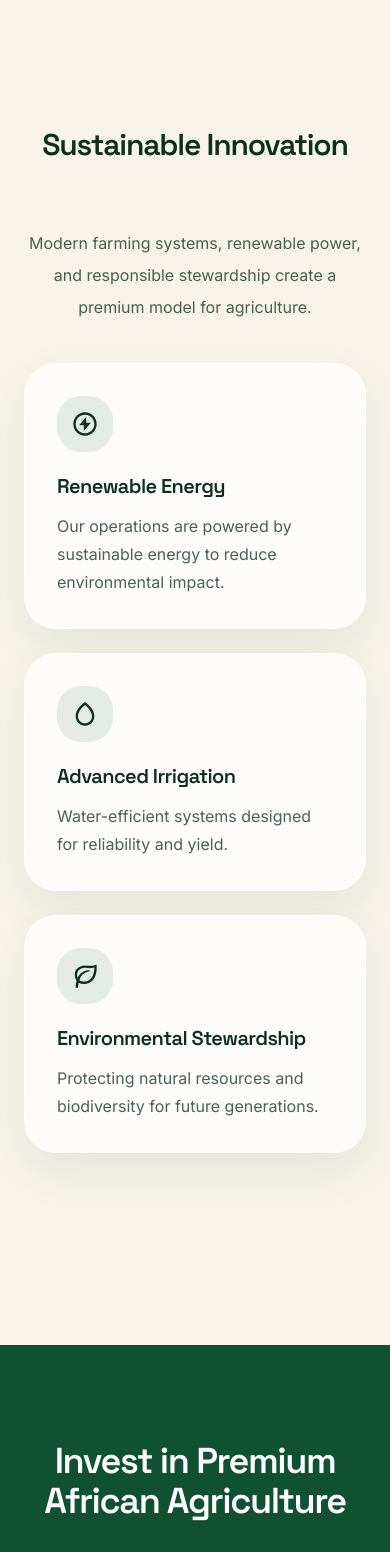
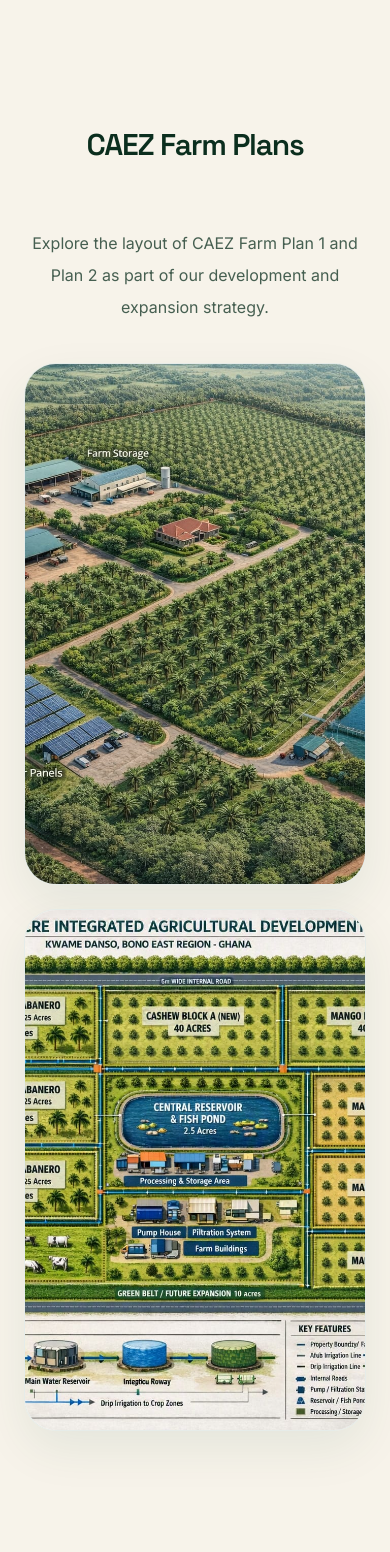
Before and after one commit to Zanetta-15/caezFarms, a React (Vite) app: page /products in a window 390 px wide. Shown: the part 4380-5932 px from the top of the page. Built offline with nearby package versions, Linux system fonts and the light colour scheme.

Commit message:
fine tunes and fixes

```diff
--- a/src/components/Contact.jsx
+++ b/src/components/Contact.jsx
@@ -86,21 +86,21 @@ export default function Contact() {
     setIsSubmitting(true)
 
     try {
+      const submissionData = new FormData()
+      submissionData.append('access_key', accessKey)
+      submissionData.append(
+        'subject',
+        formData.subject.trim() || 'New message from CAEZ Farms contact form'
+      )
+      submissionData.append('fullName', formData.fullName)
+      submissionData.append('email', formData.email)
+      submissionData.append('phone', formData.phone)
+      submissionData.append('message', formData.message)
+      submissionData.append('website', formData.website)
+
       const response = await fetch(WEB3FORMS_ENDPOINT, {
         method: 'POST',
-        headers: {
-          'Content-Type': 'application/json'
-        },
-        body: JSON.stringify({
-          access_key: accessKey,
-          subject:
-            formData.subject.trim() || 'New message from CAEZ Farms contact form',
-          fullName: formData.fullName,
-          email: formData.email,
-          phone: formData.phone,
-          message: formData.message,
-          website: formData.website
-        })
+        body: submissionData
       })
 
       const result = await response.json()
--- a/src/components/Header.jsx
+++ b/src/components/Header.jsx
@@ -40,7 +40,7 @@ export default function Header() {
             { to: '/', label: 'Home' },
             { to: '/about', label: 'About' },
             { to: '/products', label: 'Farms' },
-            { to: '/blog', label: 'Sustainability' },
+            { to: '/blog', label: 'Blog' },
             { to: '/community', label: 'Community' }
           ].map((item) => (
             <NavLink
@@ -57,9 +57,9 @@ export default function Header() {
         </nav>
 
         <div className="hidden items-center gap-4 md:flex">
-          <a href="mailto:eafful@caezfarms.com" className="inline-flex items-center justify-center rounded-full bg-forest px-6 py-3 text-sm font-semibold text-cream shadow-soft transition duration-300 hover:-translate-y-0.5">
+          <Link to="/contact" className="inline-flex items-center justify-center rounded-full bg-forest px-6 py-3 text-sm font-semibold text-cream shadow-soft transition duration-300 hover:-translate-y-0.5">
             Contact Us
-          </a>
+          </Link>
         </div>
 
         <button
@@ -80,7 +80,7 @@ export default function Header() {
             { to: '/', label: 'Home' },
             { to: '/about', label: 'About' },
             { to: '/products', label: 'Farms' },
-            { to: '/blog', label: 'Sustainability' },
+            { to: '/blog', label: 'Blog' },
             { to: '/community', label: 'Community' }
           ].map((item) => (
             <NavLink
--- a/src/pages/Products.jsx
+++ b/src/pages/Products.jsx
@@ -6,6 +6,8 @@ import { motion } from 'framer-motion'
 import { BiBoltCircle, BiDroplet, BiLeaf } from 'react-icons/bi'
 import coconutSprout1 from '../../images/coconut sprout 1.jpeg'
 import coconutSprout2 from '../../images/coconut sprout 2.jpeg'
+import farmPlan1 from '../../images/caezfarm plan 1.jpeg'
+import farmPlan2 from '../../images/caez farm plan 2.jpeg'
 
 export default function Products() {
   return (
@@ -154,6 +156,34 @@ export default function Products() {
 
       <section className="section">
         <div className="container">
+          <div className="space-y-4 text-center">
+            <h2 className="section-title">CAEZ Farm Plans</h2>
+            <p className="mx-auto max-w-3xl text-base leading-8 text-forestDark/75">
+              Explore the layout of CAEZ Farm Plan 1 and Plan 2 as part of our development and expansion strategy.
+            </p>
+          </div>
+
+          <div className="mt-10 grid gap-6 lg:grid-cols-2">
+            <div className="overflow-hidden rounded-[2rem] border border-forest/10 bg-white/90 shadow-soft">
+              <img
+                src={farmPlan1}
+                alt="CAEZ Farm Plan 1"
+                className="h-[520px] w-full object-cover sm:h-[520px]"
+              />
+            </div>
+            <div className="overflow-hidden rounded-[2rem] border border-forest/10 bg-white/90 shadow-soft">
+              <img
+                src={farmPlan2}
+                alt="CAEZ Farm Plan 2"
+                className="h-[520px] w-full object-cover sm:h-[520px]"
+              />
+            </div>
+          </div>
+        </div>
+      </section>
+
+      <section className="section">
+        <div className="container">
           <div className="space-y-8 text-center">
             <h2 className="section-title">Sustainable Innovation</h2>
             <p className="mx-auto max-w-3xl text-base leading-8 text-forestDark/75">
```
